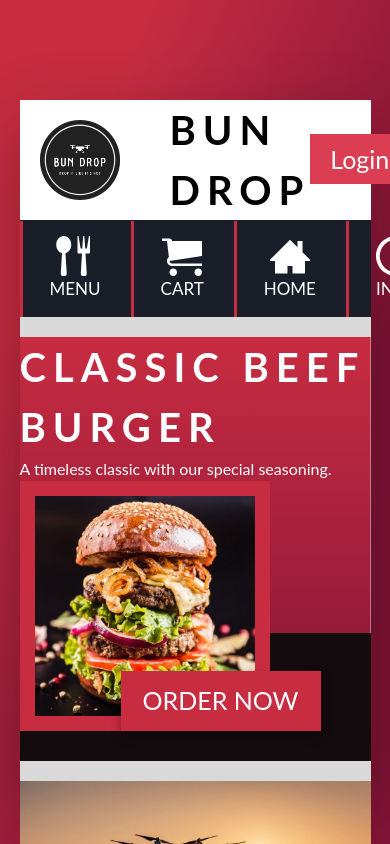
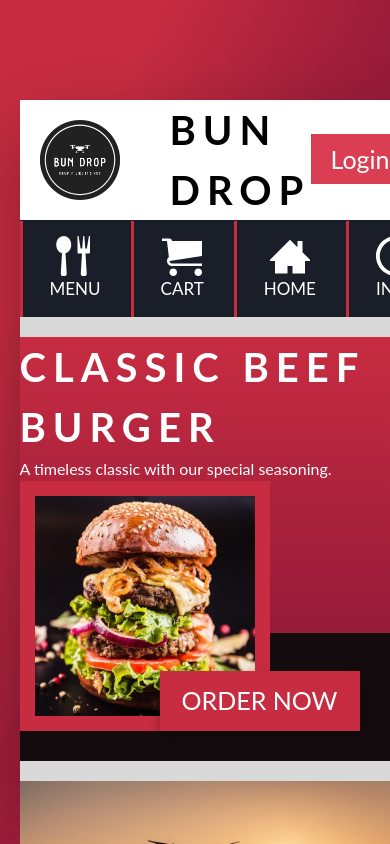
Before and after one commit to LucasFransson/Bun-Drop, a React (Vite) app: page / in a window 390 px wide. Shown: the top 844 px of the page. Built offline with nearby package versions, Linux system fonts and the light colour scheme.

Commit message:
semi responsive tab(1200px)

```diff
--- a/css/style.css
+++ b/css/style.css
@@ -56,7 +56,8 @@ input[type='number'] {
   border-bottom: 1px solid #191e29;
   display: flex;
   align-items: center;
-  justify-content: space-between; }
+  justify-content: space-between;
+  width: 100vw; }
   .header__logo {
     width: 8rem;
     margin-left: 2rem; }
@@ -144,6 +145,10 @@ input[type='number'] {
   display: flex;
   background-color: #fff;
   min-height: 70vh; }
+  @media only screen and (max-width: 75em) {
+    .content {
+      flex-direction: column;
+      min-width: 100vw; } }
   @media only screen and (max-width: 37.5em) {
     .content {
       flex-direction: column; } }
@@ -168,6 +173,13 @@ input[type='number'] {
   font-size: 1.7rem;
   margin-top: 4rem;
   list-style: none; }
+  @media only screen and (max-width: 75em) {
+    .side-nav {
+      display: flex;
+      flex-direction: row;
+      align-items: stretch;
+      justify-content: space-evenly;
+      margin: 0; } }
   @media only screen and (max-width: 37.5em) {
     .side-nav {
       display: flex;
@@ -393,6 +405,13 @@ input[type='number'] {
   border-bottom: 1.5rem solid #801336;
   align-items: end;
   height: 100%; }
+  @media only screen and (max-width: 75em) {
+    .section-aside {
+      padding-top: 5rem;
+      flex-direction: column;
+      align-items: flex-end;
+      align-items: center;
+      justify-content: space-evenly; } }
   @media only screen and (max-width: 37.5em) {
     .section-aside {
       flex-direction: column;
@@ -407,6 +426,10 @@ input[type='number'] {
       object-fit: cover; }
     .section-aside__photo--3 {
       width: 37.5rem; }
+    @media only screen and (max-width: 75em) {
+      .section-aside__photo {
+        width: 45rem;
+        object-fit: unset; } }
     @media only screen and (max-width: 37.5em) {
       .section-aside__photo {
         width: 45rem;
@@ -417,6 +440,11 @@ input[type='number'] {
     display: flex;
     flex-direction: row;
     justify-content: space-evenly; }
+    @media only screen and (max-width: 75em) {
+      .section-aside__second-div {
+        flex-direction: column;
+        align-items: center;
+        order: 3; } }
     @media only screen and (max-width: 37.5em) {
       .section-aside__second-div {
         flex-direction: column;
@@ -436,6 +464,11 @@ input[type='number'] {
     display: flex;
     justify-content: center;
     align-items: center; }
+    @media only screen and (max-width: 75em) {
+      .section-aside__button {
+        margin: 2rem 0;
+        width: 90%;
+        order: 2; } }
     @media only screen and (max-width: 37.5em) {
       .section-aside__button {
         margin: 2rem 0;
@@ -448,6 +481,11 @@ input[type='number'] {
   .section-aside__button-text {
     writing-mode: vertical-lr;
     text-orientation: upright; }
+    @media only screen and (max-width: 75em) {
+      .section-aside__button-text {
+        writing-mode: unset;
+        text-orientation: unset;
+        font-size: 4rem; } }
     @media only screen and (max-width: 37.5em) {
       .section-aside__button-text {
         writing-mode: unset;
@@ -457,6 +495,7 @@ input[type='number'] {
 .footer {
   background-color: #191e29;
   height: 12rem;
+  width: 100vw;
   display: flex;
   flex-direction: column;
   justify-content: flex-end; }
@@ -675,13 +714,10 @@ input[type='number'] {
     .cart-list__item {
       width: 100%;
       display: flex;
-      flex-direction: column;
-      align-items: center;
-      padding: 2rem;
-      border-bottom: 1px solid #404040; }
-      .cart-list__item--name {
-        font-size: 2rem;
-        color: #140b0e; }
+      flex-direction: row;
+      padding: 2rem; }
+      .cart-list__item:not(:last-child) {
+        border-bottom: 1px solid #c72c41; }
     .cart-list__button--remove {
       fill: #801336;
       order: 2;
@@ -737,7 +773,7 @@ input[type='number'] {
         background-color: #acef5e; }
       .cart-checkout__button-confirm--disabled {
         pointer-events: none;
-        background-color: #6a6d70;
+        cursor: not-allowed;
         opacity: 0.5; }
 
 #checkbox-card,
--- a/sass/_layout.scss
+++ b/sass/_layout.scss
@@ -12,6 +12,7 @@
 	display: flex;
 	align-items: center;
 	justify-content: space-between;
+	width: 100vw;
 
 	&__logo {
 		width: 8rem;
@@ -194,6 +195,10 @@
 	background-color: $color-white-1;
 	min-height: 70vh;
 
+	@include responsive(tab-land) {
+		flex-direction: column;
+		min-width: 100vw;
+	}
 	@include responsive(phone) {
 		flex-direction: column;
 	}
@@ -229,6 +234,13 @@
 	margin-top: 4rem;
 	list-style: none;
 
+	@include responsive(tab-land) {
+		display: flex;
+		flex-direction: row;
+		align-items: stretch;
+		justify-content: space-evenly;
+		margin: 0;
+	}
 	@include responsive(phone) {
 		display: flex;
 		flex-direction: row;
@@ -259,9 +271,6 @@
 		background-color: $color-primary-1;
 		transition: transform 0.2s, width 0.4s cubic-bezier(1, 0, 0, 1) 0.2s,
 			background-color 0.1s;
-
-		@include responsive(phone) {
-		}
 	}
 
 	&__item:hover::before,
@@ -537,6 +546,13 @@
 	align-items: end;
 	height: 100%;
 
+	@include responsive(tab-land) {
+		padding-top: 5rem;
+		flex-direction: column;
+		align-items: flex-end;
+		align-items: center;
+		justify-content: space-evenly;
+	}
 	@include responsive(phone) {
 		flex-direction: column;
 		align-items: flex-end;
@@ -557,6 +573,10 @@
 		&--3 {
 			width: 37.5rem;
 		}
+		@include responsive(tab-land) {
+			width: 45rem;
+			object-fit: unset;
+		}
 		@include responsive(phone) {
 			width: 45rem;
 			object-fit: unset;
@@ -571,6 +591,11 @@
 		flex-direction: row;
 		justify-content: space-evenly;
 
+		@include responsive(tab-land) {
+			flex-direction: column;
+			align-items: center;
+			order: 3;
+		}
 		@include responsive(phone) {
 			flex-direction: column;
 			align-items: center;
@@ -596,6 +621,11 @@
 		justify-content: center;
 		align-items: center;
 
+		@include responsive(tab-land) {
+			margin: 2rem 0;
+			width: 90%;
+			order: 2;
+		}
 		@include responsive(phone) {
 			margin: 2rem 0;
 			width: 90%;
@@ -614,7 +644,11 @@
 	&__button-text {
 		writing-mode: vertical-lr;
 		text-orientation: upright;
-
+		@include responsive(tab-land) {
+			writing-mode: unset;
+			text-orientation: unset;
+			font-size: 4rem;
+		}
 		@include responsive(phone) {
 			writing-mode: unset;
 			text-orientation: unset;
@@ -627,7 +661,7 @@
 	background-color: $color-black-1;
 	// border-top: 1px solid $color-gray-dark-1;
 	height: 12rem; // testing purposes only
-
+	width: 100vw;
 	display: flex;
 	flex-direction: column;
 	justify-content: flex-end;
@@ -914,7 +948,97 @@
 		cursor: pointer;
 	}
 }
+// .product {
+// 	box-shadow: $--shadow-dark;
+// 	// max-width: 90vw;
+// 	// max-height: 80vh;
+// 	// margin: 10rem auto;
+// 	// min-height: 60rem;
 
+// 	&__button--favorite {
+// 		cursor: pointer;
+// 	}
+
+// 	&__title {
+// 		font-size: 4rem;
+// 		font-weight: bold;
+// 		margin-left: 5rem;
+// 		text-transform: uppercase;
+// 		letter-spacing: 0.7rem;
+// 		margin-right: auto;
+// 	}
+
+// 	&__image {
+// 		width: 8rem;
+// 		margin-left: 2rem;
+// 	}
+
+// 	&__category,
+// 	&__price,
+// 	&__description {
+// 		font-family: inherit;
+// 		font-size: inherit;
+// 		color: inherit;
+// 		background-color: $color-gray-light-1;
+// 		border: none;
+// 		padding: 0.7rem 2rem;
+// 		// border-radius: 100px;
+// 		width: 30%;
+// 		// margin-right: -3.5rem;
+// 		transition: all 0.2s;
+// 	}
+
+// 	&__ingredients__item {
+// 		height: 2rem;
+// 		width: 2rem;
+// 		fill: $color-gray-dark-1;
+// 	}
+
+// 	&btn__add-cart {
+// 		border: none;
+// 		background-color: $color-gray-light-1;
+// 	}
+
+// 	&__button--favorite {
+// 		width: 8rem;
+// 		height: 8rem;
+// 		margin-right: 5rem;
+// 	}
+
+// display: flex;
+// flex-direction: row;
+// flex-wrap: wrap;
+// // align-items: center;
+
+// &__title {
+// 	width: 100%;
+// }
+// &__image {
+// 	flex: 1;
+// }
+// &__category {
+// 	width: 100%;
+// }
+// &__price {
+// 	font-size: 3rem;
+// 	width: 100%;
+// }
+// &__description {
+// 	border-bottom: 2px solid $color-primary-1;
+// 	width: 100%;
+// }
+
+// &__ingredients {
+// 	display: flex;
+// 	flex-direction: column;
+
+// 	list-style: none;
+// 	font-size: 3rem;
+// 	&__item {
+// 		font-size: 2rem;
+// 	}
+// }
+//}
 .ingredients {
 	display: flex;
 	flex-direction: column;
@@ -971,17 +1095,11 @@
 		&__item {
 			width: 100%;
 			display: flex;
-			flex-direction: column;
-			align-items: center;
+			flex-direction: row;
+
 			padding: 2rem;
-			border-bottom: 1px solid $color-gray-dark-1;
-			// &:not(:last-child) {
-			// 	border-bottom: 1px solid $color-primary-1;
-			// }
-
-			&--name {
-				font-size: 2rem;
-				color: $color-black-2;
+			&:not(:last-child) {
+				border-bottom: 1px solid $color-primary-1;
 			}
 		}
 		&__button {
@@ -1070,8 +1188,7 @@
 
 			&--disabled {
 				pointer-events: none;
-				//cursor: not-allowed;
-				background-color: $color-gray-dark-2;
+				cursor: not-allowed; // why is this not working?
 				opacity: 0.5;
 			}
 		}
```
